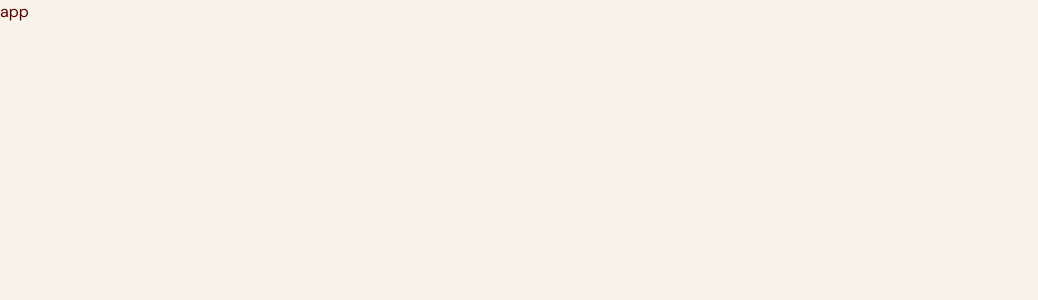
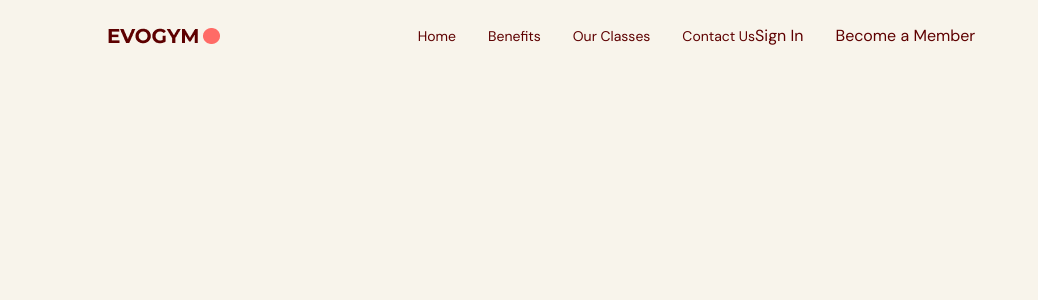
Before and after one commit to Matthabbey/Gym-project, a React (Vite) app: page / in a window 1280 px wide. Shown: the top 300 px of the page, without its empty margins (0-1038 px from the left). Built offline with nearby package versions, Linux system fonts and the light colour scheme.

Commit message:
index file

```diff
--- a/src/App.tsx
+++ b/src/App.tsx
@@ -1,9 +1,10 @@
+import Navbar from "./scenes/Navbar"
 
 function App() {
 
   return (
     <div className="app bg-gray-20">
-    app
+    <Navbar />
     </div>
   )
 }
--- /dev/null
+++ b/src/scenes/Navbar/index.tsx
@@ -0,0 +1,35 @@
+import React from "react";
+import { Bars3Icon, XMarkIcon } from "@heroicons/react/24/solid";
+import Logo from "@/assets/Logo.png";
+
+const index = () => {
+  const flexBetween = "flex items-center justify-center";
+  return (
+    <nav>
+      <div className={`${flexBetween} fixed top-0 z-30 w-full py-6`}>
+        <div className={`${flexBetween} mx-auto w-5/6`}>
+          <div className={`${flexBetween} w-full gap-18`}>
+            {/* LEFT SIDE */}
+            <img src={Logo} alt="" />
+
+            {/* RIGHT SIDE */}
+            <div className={`${flexBetween} w-full`}>
+              <div className={`${flexBetween} gap-8 text-sm`}>
+                <p>Home</p>
+                <p>Benefits</p>
+                <p>Our Classes</p>
+                <p>Contact Us</p>
+              </div>
+              <div className={`${flexBetween} gap-8`}>
+                <p>Sign In</p>
+                <button>Become a Member</button>
+              </div>
+            </div>
+          </div>
+        </div>
+      </div>
+    </nav>
+  );
+};
+
+export default index;
```
